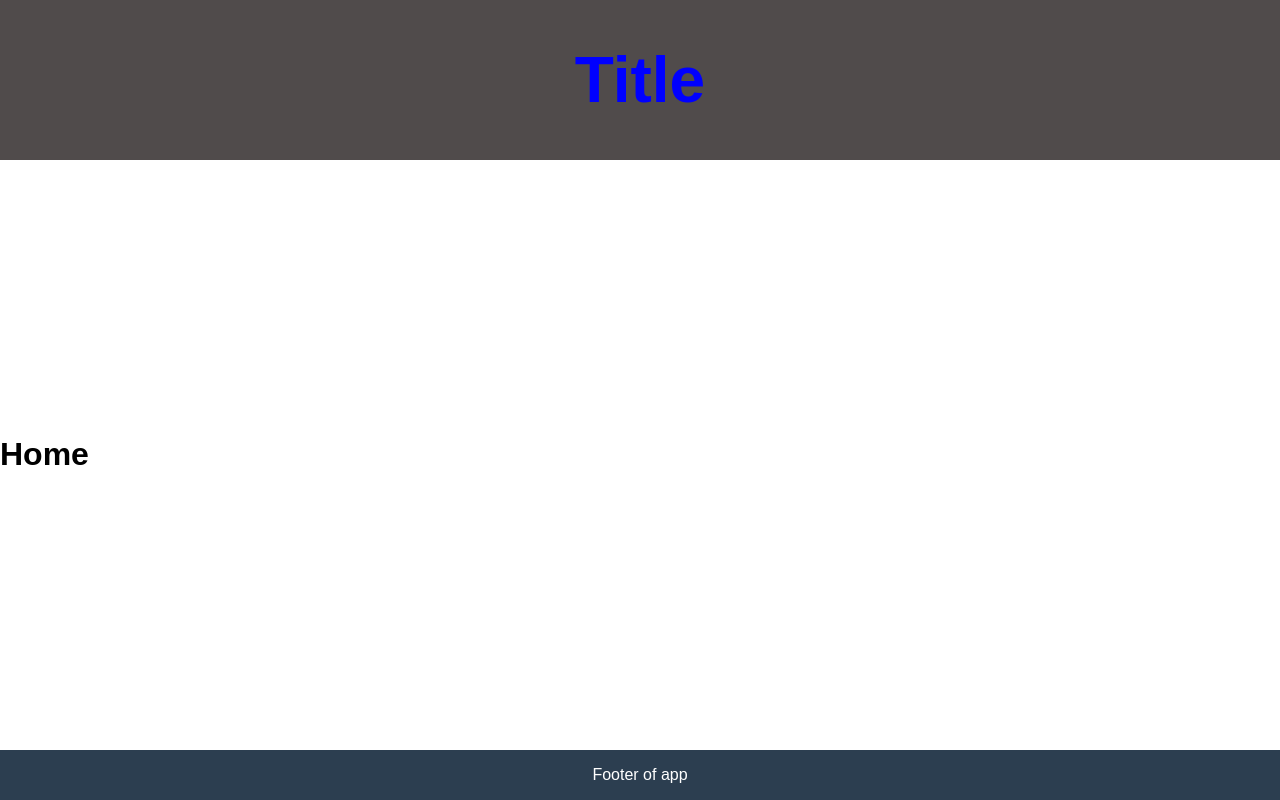
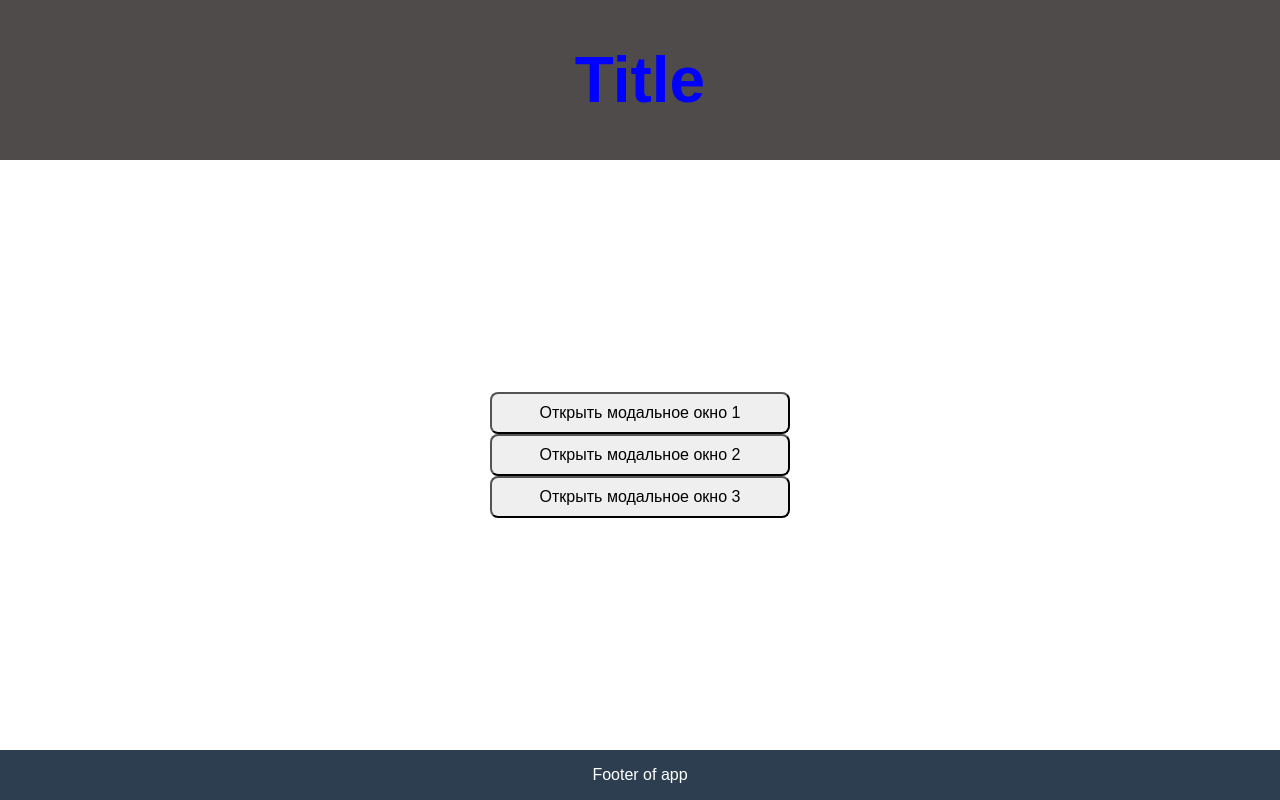
Before and after one commit to MAG7777/may_app, a React (Vite) app: page / in a window 1280 px wide. Built offline with nearby package versions, Linux system fonts and the light colour scheme.

Commit message:
Modal window as a children props

```diff
--- a/src/pages/Home/Home.tsx
+++ b/src/pages/Home/Home.tsx
@@ -1,10 +1,11 @@
-import "./Home.css";
+import { ModalPage } from "../Modal/ModalPage";
+// import "./Home.css";
 
 const Home = () => {
 
     return (
         <>
-            <h1>Home</h1>
+         <ModalPage />
         </>
     )
 }
--- /dev/null
+++ b/src/pages/Modal/Modal.css
@@ -0,0 +1,47 @@
+.modal-page {
+  text-align: center;
+  margin-top: 50px;
+  display: flex;
+  flex-direction: column;
+  width: 300px;
+  margin: 0 auto;
+}
+
+.overlay {
+  position: fixed;
+  top: 0;
+  left: 0;
+  right: 0;
+  bottom: 0;
+  background-color: rgba(0, 0, 0, 0.7);
+  display: flex;
+  justify-content: center;
+  align-items: center;
+}
+.modal {
+  background-color: #fff;
+  padding: 20px;
+  border-radius: 8px;
+  position: relative;
+  max-width: 500px;
+  width: 100%;
+}
+
+.close-button {
+  position: absolute;
+  top: 0;
+  right: 10px;
+  background: none;
+  border: none;
+  font-size: 32px;
+  cursor: pointer;
+  color: red;
+  border-radius: 8px;
+}
+
+.open-button {
+  padding: 10px 20px;
+  font-size: 16px;
+  cursor: pointer;
+  border-radius: 8px;
+}
--- /dev/null
+++ b/src/pages/Modal/Modal.tsx
@@ -0,0 +1,20 @@
+import type { ReactNode } from "react";
+import "./Modal.css";
+
+type ModalProps = {
+    children: ReactNode;
+    onClose: () => void
+};
+
+export const Modal = ({ children, onClose }: ModalProps) => {
+    return (
+        <div className="overlay">
+            <div className="modal">
+                <button onClick={onClose} className="close-button">
+                    &times;
+                </button>
+                {children}
+            </div>
+        </div>
+    );
+};
--- /dev/null
+++ b/src/pages/Modal/ModalPage.tsx
@@ -0,0 +1,63 @@
+// import { useState } from "react";
+// import { Modal } from "./Modal";
+// import "./Modal.css";
+
+// export const ModalPage = () => {
+//     const [isModalOpen, setIsModalOpen] = useState(false);
+
+//     const toggleModal = () => setIsModalOpen(!isModalOpen);
+
+//     return (
+//         <div className="modal-page">
+//             <button className="open-button" onClick={toggleModal}>Modal window</button>
+//             {
+//                 isModalOpen && (
+//                     < Modal onClose={toggleModal}>
+//                         <h2>Header of modal window</h2>
+//                         <p>Text of modal window</p>
+//                     </Modal>
+//                 )
+//             }
+//         </div >
+
+//     );
+
+// };
+
+////-------- FINAL VERSION ----- //////
+
+import { useState } from "react";
+import { Modal } from "./Modal";
+import "./Modal.css";
+
+type ModalId = null | number;
+
+export const ModalPage = () => {
+    const [isModalOpen, setIsModalOpen] = useState<ModalId>(null);
+
+    const handleModalToggle = (modalNumber: number | null) =>
+        setIsModalOpen(isModalOpen === modalNumber ? null : modalNumber);
+
+
+    const renderModal = (modalId: number) =>
+        isModalOpen === modalId && (
+            <Modal onClose={() => handleModalToggle(modalId)}>
+                <h2>Заголовок модального окна {modalId}</h2>
+                <p>Это текст модального окна</p>
+            </Modal>
+        );
+
+    return (
+        <div className="modal-page">
+            {[1, 2, 3].map((id) => (
+                <button key={id} className="open-button" onClick={() => handleModalToggle(id)}>
+                    Открыть модальное окно {id}
+                </button>
+            ))}
+
+            {renderModal(1)}
+            {renderModal(2)}
+            {renderModal(3)}
+        </div>
+    );
+};
```
Also changed, not shown: src/pages/Container.tsx (added).
